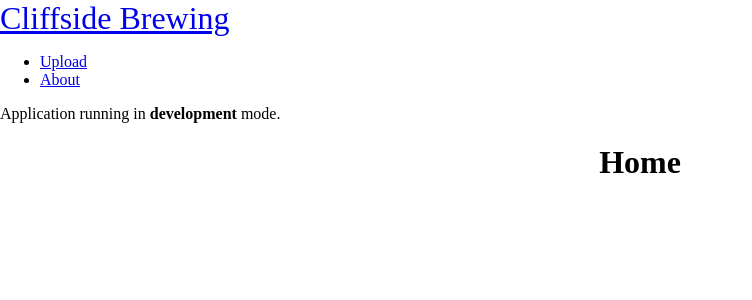
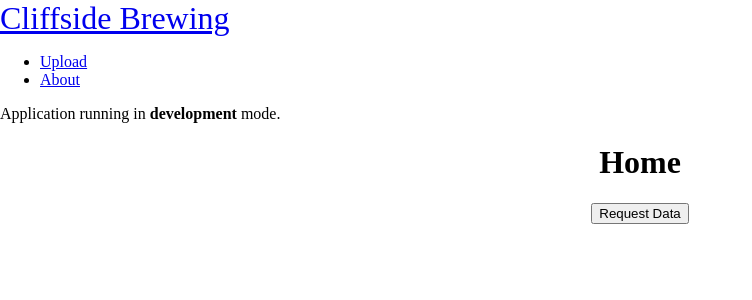
Before and after one commit to gaartok/sales-vis, a React (Create React App) app: page / in a window 1280 px wide. Shown: the top 300 px of the page, without its empty margins (0-752 px from the left). Built offline with nearby package versions, Linux system fonts and the light colour scheme; no server answers.

Commit message:
Added state to track isLoading

```diff
--- a/src/pages/Home.js
+++ b/src/pages/Home.js
@@ -1,3 +1,49 @@
-export default function Home() {
-  return <h1>Home</h1>
+import React from 'react';
+
+// '/salesVis/salesData/startDate/:startDate/endDate/:endDate'
+
+class Home extends React.Component {
+  constructor(props) {
+    super(props);
+    this.state = {
+       isLoading: false
+    };
+
+    this.onSubmit = this.onSubmit.bind(this);
+ }
+
+
+  onSubmit() {
+    this.setState({ isLoading: true });
+    let endPoint = this.props.endPointBase + "salesData/startDate/";
+    endPoint += "today/endDate/tomorrow";
+    console.log(`Home endPoint = ${endPoint}`);
+
+    fetch(endPoint)
+      .then((response) => {
+        console.log(`response = ${JSON.stringify(response)}`);
+        return response.json();
+      })
+      .then((data) => {
+        this.setState({ isLoading: false });
+        console.log('Success:', data);
+      })
+      .catch((error) => {
+        this.setState({ isLoading: false });
+        console.error('Error:', error);
+      });
+  };
+
+  render() {
+    console.log('Home render()');
+    const returnVal =
+      <div className="areaInput">
+        <h1>Home</h1>
+        { this.state.isLoading && <div>Loading...</div> }
+        { !this.state.isLoading && <button type="button" onClick={this.onSubmit}>{'Request Data'}</button> }
+      </div>
+    return returnVal;
+  }
 }
+
+export default Home;
```
